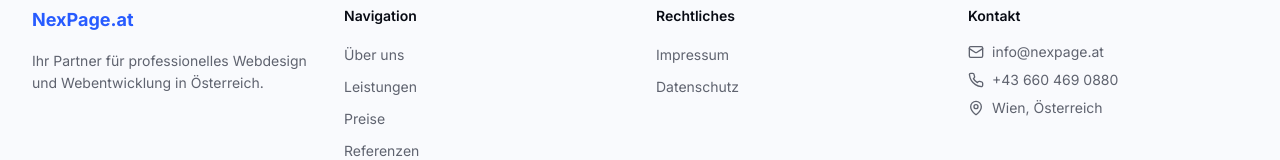
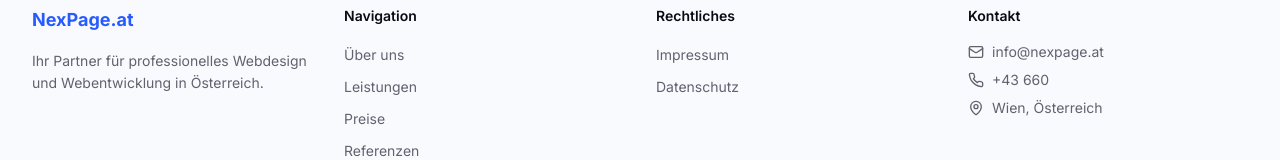
Before and after one commit to KsaweryZajac/nexpage, a Next.js app: page /preise in a window 1280 px wide. Shown: the part 3127-3287 px from the top of the page. Built offline with nearby package versions, Linux system fonts and the light colour scheme.

Commit message:
footer.tsx aktualisieren

```diff
--- a/components/footer.tsx
+++ b/components/footer.tsx
@@ -67,7 +67,7 @@ export function Footer() {
               <li className="flex items-center gap-2 text-sm text-muted-foreground">
                 <Phone className="h-4 w-4" />
                 <a href="tel:+436604690880" className="hover:text-primary transition-colors">
-                  +43 660 469 0880
+                  +43 660
                 </a>
               </li>
               <li className="flex items-start gap-2 text-sm text-muted-foreground">
```
